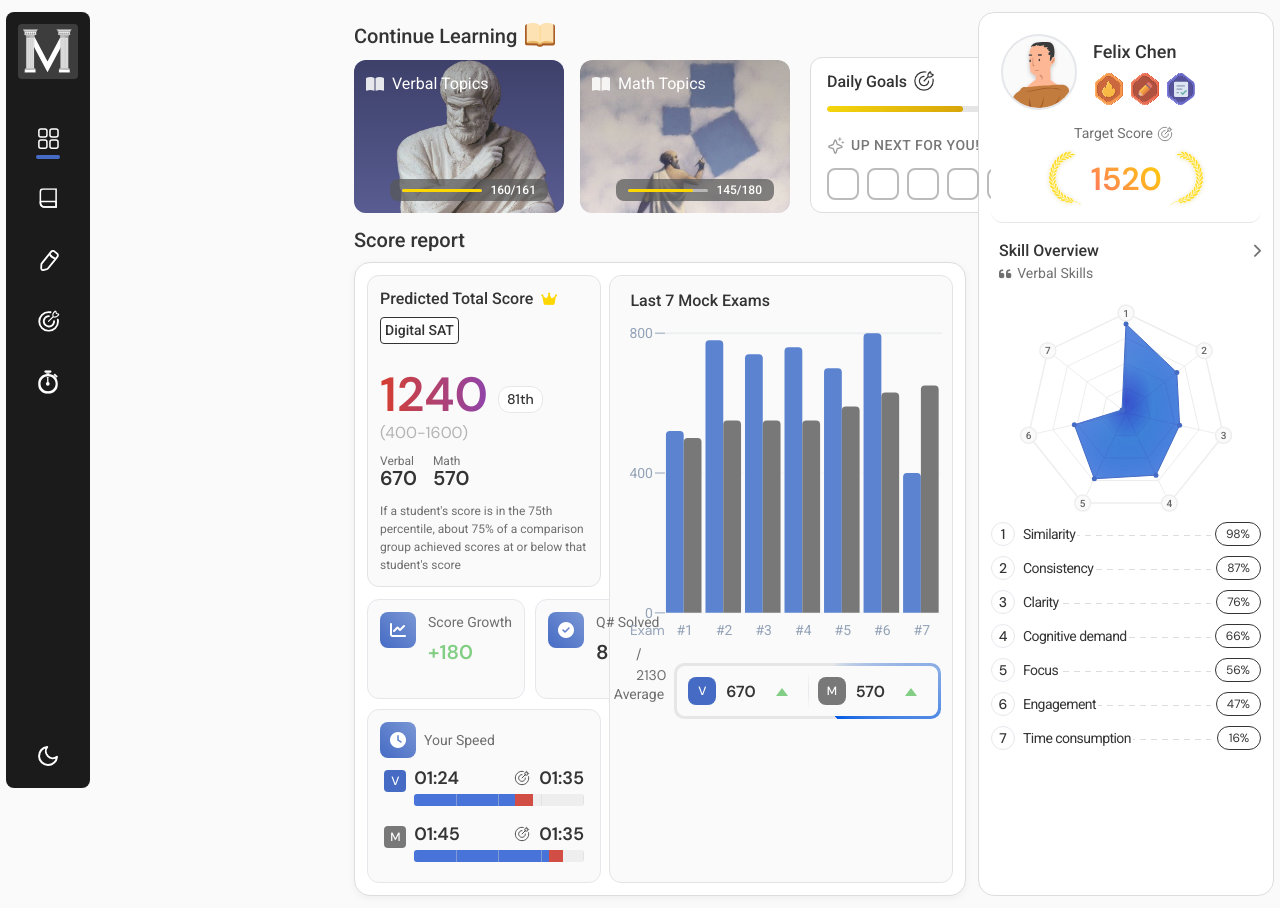
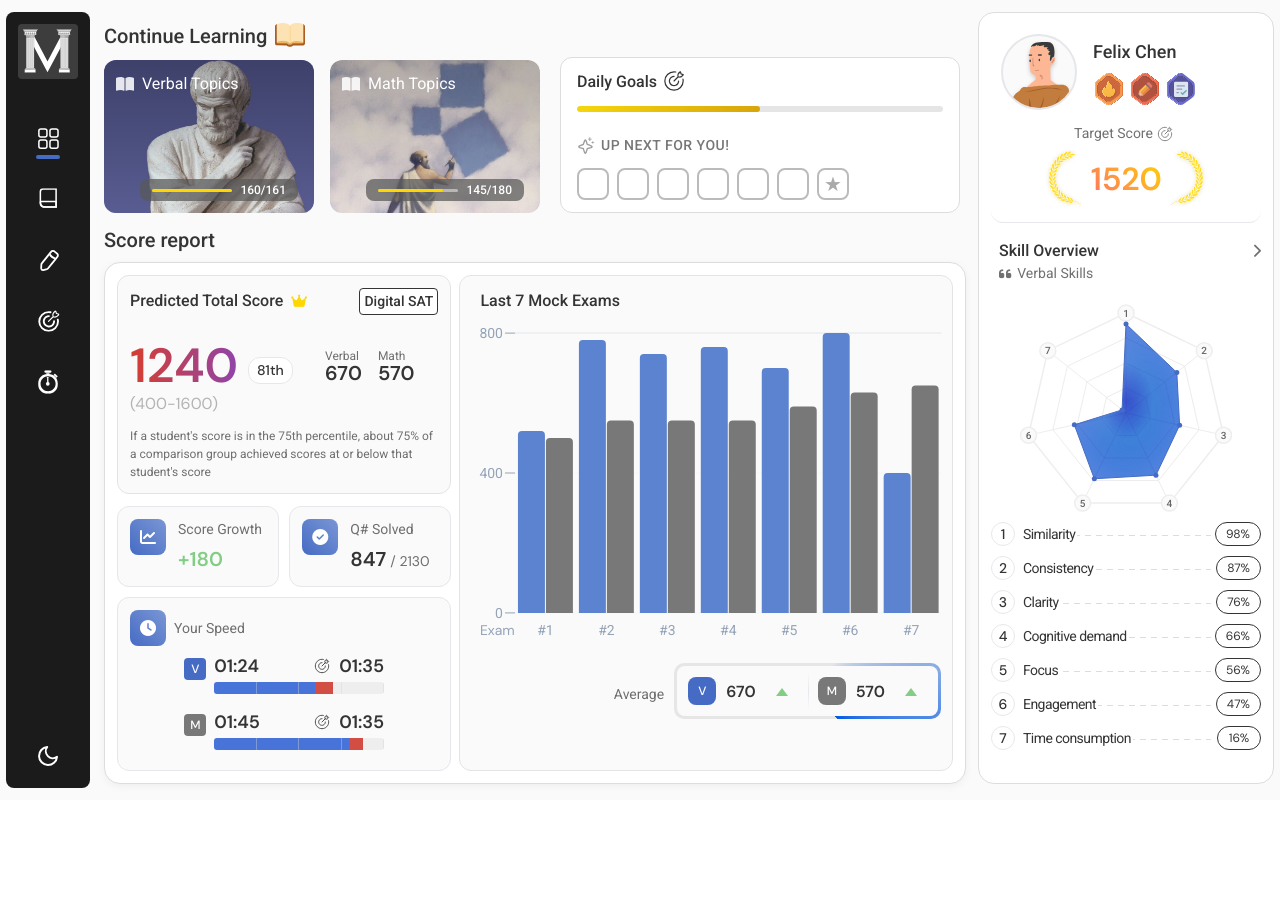
Before and after one commit to Orujhimaru/max_odyssey, a React (Vite) app: page /dashboard in a window 1280 px wide. After the commit the page ends 800 px from the top, so only its background shows below. Built offline with nearby package versions, Linux system fonts and the light colour scheme; a web font is replaced by a local one.

Commit message:
messed up, reverted back

```diff
--- a/src/App.css
+++ b/src/App.css
@@ -200,7 +200,7 @@ body.taking-test .navbar {
 
 .content {
   flex: 1;
-  margin-left: 250px;
+  /* margin-left: 250px; */
   transition: margin-left 0.3s ease-in-out, width 0.3s ease-in-out;
   padding: 0;
   width: calc(100% - 250px);
--- a/src/components/NavBar/Navbar.css
+++ b/src/components/NavBar/Navbar.css
@@ -1,6 +1,6 @@
 .navbar-hover-area {
   position: fixed;
-  left: 0;
+  left: 0px;
   top: 12px;
   height: calc(100% - 24px);
   padding-left: 6px; /* This creates the hoverable empty space */
```
